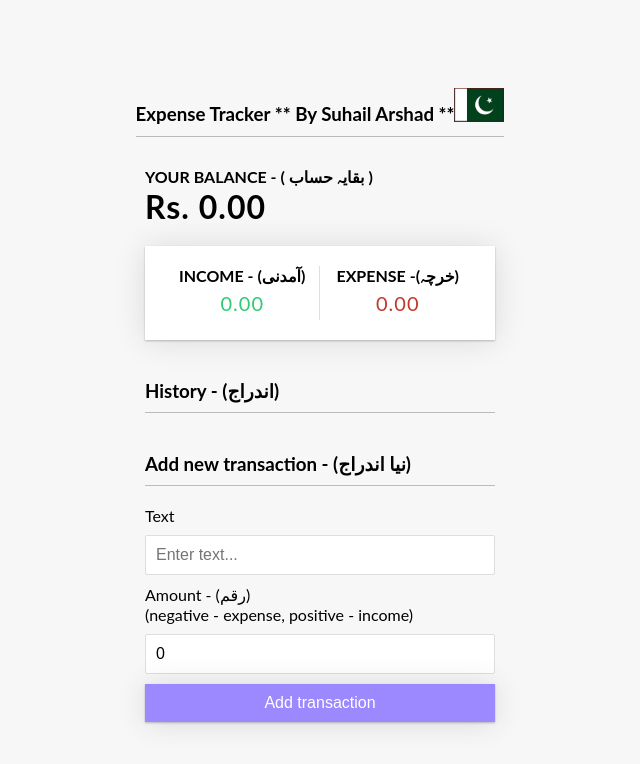
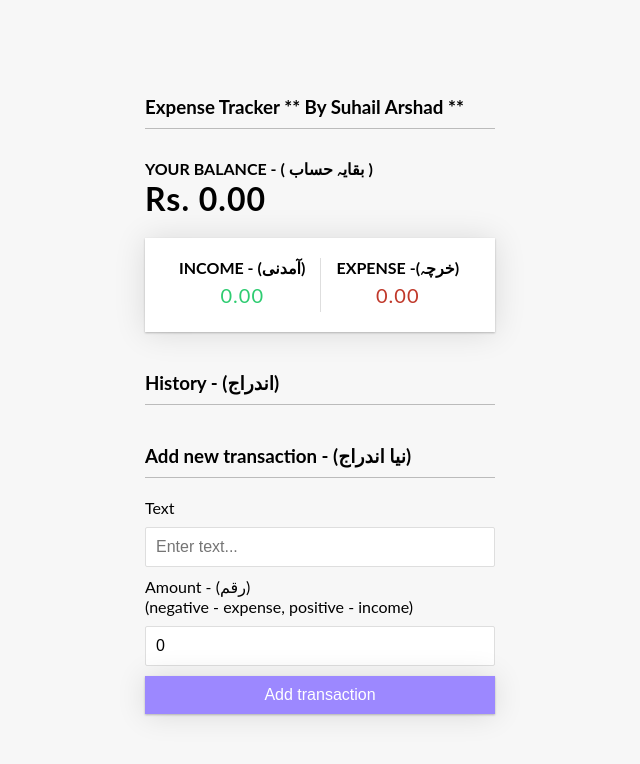
Before and after one commit to SuhailArshad1122/suh1_expense_tracker, a React (Create React App) app: page / in a window 1280 px wide. Shown: the top 764 px of the page, without its empty margins (320-960 px from the left). Built offline with nearby package versions, Linux system fonts and the light colour scheme.

Commit message:
Pak Flag removed

```diff
--- a/src/components/Header.js
+++ b/src/components/Header.js
@@ -6,7 +6,6 @@ export const Header = () => {
         <h3>
             Expense Tracker
             ** By Suhail Arshad **
-            <img src="PakFlag.png" width="50px" alt="flag"/>
         </h3>
     )
 }
```
